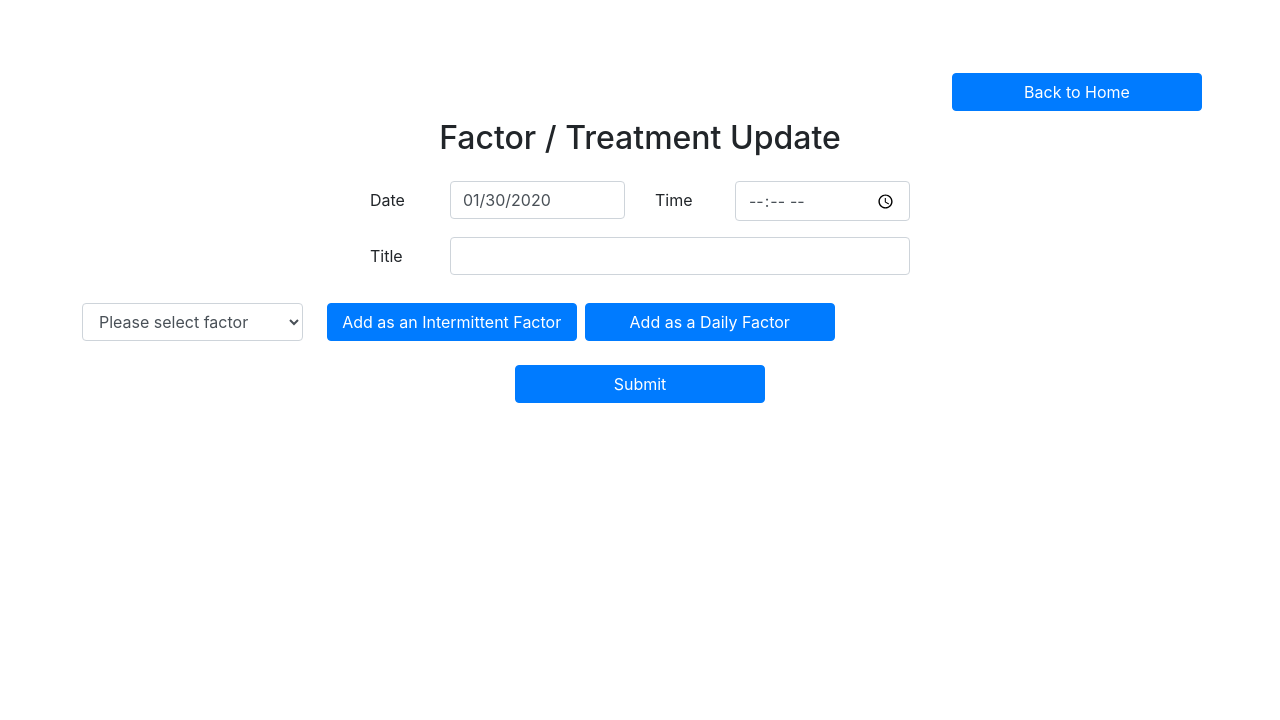
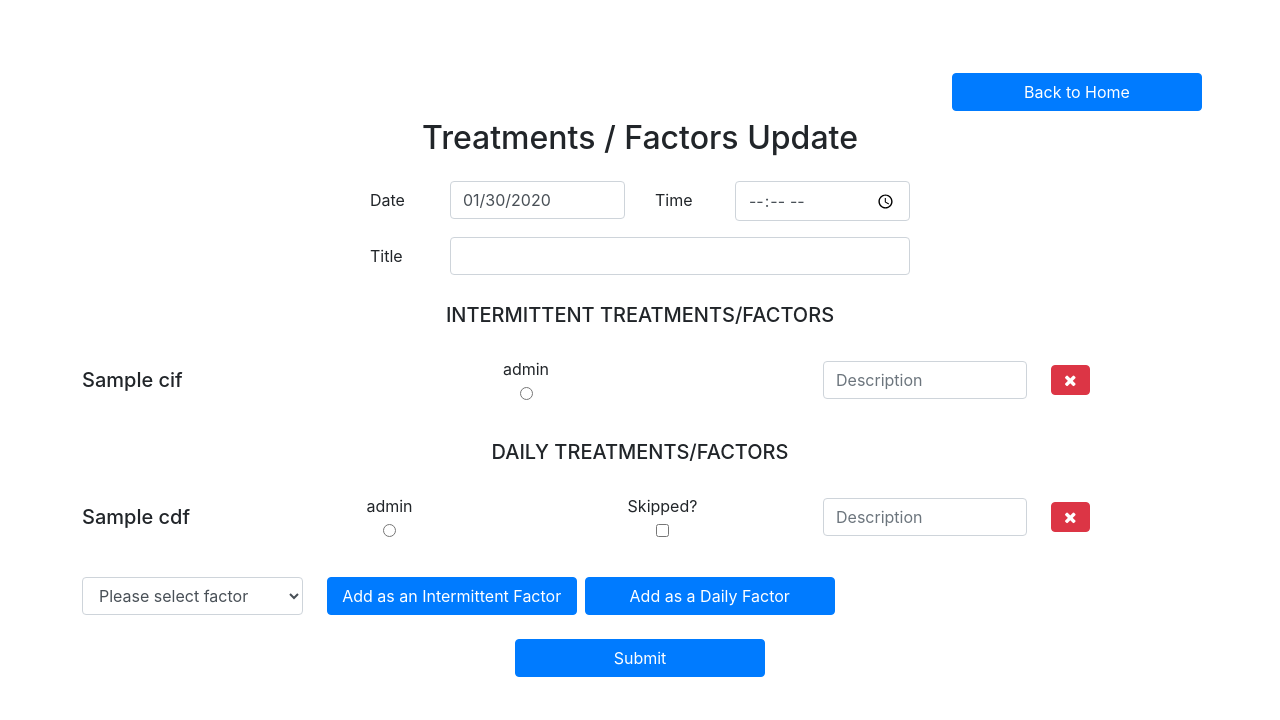
Before and after one commit to square1grp/WRW, a Django app: template wrw/templates/pages/update-factor-severities.html in a window 1280 px wide. Shown: the top 720 px of the page. Run offline with Django 3.2, Linux system fonts and the light colour scheme; the template is opened without the code that fills it: most values are stand-ins (such as "Sample title", 1, 10 or a date in 2020); some libraries are stand-ins or nearby versions.

Commit message:
design ufs page

```diff
--- a/wrw/static/css/update-severities.css
+++ b/wrw/static/css/update-severities.css
@@ -2,6 +2,11 @@
   width: 80px;
 }
 
-.table-borderless td {
+.table-borderless td,
+.table-borderless thead th {
   border: none;
 }
+
+.update-severities-page table tbody .btn:not(.delete):not(.edit):not(.add) {
+  width: 150px;
+}
--- /dev/null
+++ b/wrw/static/js/update-factor-severities.js
@@ -0,0 +1,91 @@
+var getTrHTML = function (factorID, factorTitle, factorLevels, is_daily_factor) {
+    template = `
+        <tr>
+            <td class="align-middle" width="15%">
+                <h5 class="mb-0">FactorTitle</h5>
+                <input type="hidden" name="factor_IDs" value="FactorID"/>
+            </td>
+
+            <td class="align-middle" width="50%">
+                <div class="row mx-auto">
+    `;
+
+    for (i = 0; i < factorLevels.length; i++) {
+        template += `
+            <div class="col text-center">
+                <label for="radio_FactorID_`+ (i + 1) + `" class="text-center w-100">` + factorLevels[i] + `</label>
+                <input id="radio_FactorID_`+ (i + 1) + `" type="radio" name="symptom_FactorID_level" value="` + (i + 1) + `"/>
+            </div>
+        `;
+    }
+
+    if (is_daily_factor) {
+        template += `
+            <div class="col text-center">
+                <label for="radio_{{cdf.factor.id}}_skipped" class="text-center w-100">Skipped?</label>
+                <input id="radio_{{cdf.factor.id}}_skipped" type="checkbox" name="factor_{{cdf.factor.id}}_skipped" value="yes"/>
+            </div>
+        `;
+    }
+
+    template += `
+                </div>
+            </td>
+
+            <td class="align-middle" width="20%">
+                <input name="symptom_FactorID_description" class="form-control" placeholder="Description">
+            </td>
+
+            <td class="align-middle" width="10%">
+                <button class="btn btn-danger delete" id="delete-factor-FactorID" type="button" data-symptom-id="FactorID">
+                    <i class="fa fa-times" aria-hidden="true"></i>
+                </button>
+            </td>
+        </tr>
+    `;
+
+    return template.replace(/FactorTitle/gi, factorTitle).replace(/FactorID/gi, factorID);
+};
+
+$(document).ready(function () {
+    var addFactor = function (is_daily_factor) {
+        var factor_id = $("select.factors").val();
+
+        if (factor_id) {
+            $.each(org_factors, function (idx, factor) {
+                if (factor['id'] == factor_id) {
+                    var template = getTrHTML(factor['id'], factor['title'], factor['levels'], is_daily_factor);
+
+                    if (is_daily_factor)
+                        $("form.ufs-form table.cdf-list tbody").append(template);
+                    else
+                        $("form.ufs-form table.cif-list tbody").append(template);
+
+                    $("form.ufs-form button#delete-factor-" + factor['id']).click(function () {
+                        $(this).parents("tr").remove()
+
+                        $("form.ufs-form select.factors option[value=" + factor['id'] + "]").prop("disabled", false);
+                    });
+
+                    $("form.ufs-form select.factors option[value=" + factor['id'] + "]").prop("disabled", true);
+                    $("form.ufs-form select.factors").val("-1");
+                }
+            });
+        }
+    };
+
+    $("form.ufs-form button.delete").click(function () {
+        var factor_id = $(this).data("factor-id");
+        $(this).parents("tr").remove()
+
+        $("form.ufs-form select.factors option[value=" + factor_id + "]").prop("disabled", false);
+    });
+
+    $("form.ufs-form button#add-intermittent-factor").click(function () {
+        addFactor(false)
+    });
+
+    $("form.ufs-form button#add-daily-factor").click(function () {
+        addFactor(true);
+    });
+});
--- a/wrw/static/js/update-symptom-severities.js
+++ b/wrw/static/js/update-symptom-severities.js
@@ -28,7 +28,7 @@ var getTrHTML = function (symptomID, symptomName, symptomLevels) {
             </td>
 
             <td class="align-middle" width="10%">
-                <button class="btn btn-danger delete" id="remove-SymptomID" type="button" data-symptom-id="SymptomID">
+                <button class="btn btn-danger delete" id="delete-symptom-SymptomID" type="button" data-symptom-id="SymptomID">
                     <i class="fa fa-times" aria-hidden="true"></i>
                 </button>
             </td>
@@ -56,7 +56,7 @@ $(document).ready(function () {
 
                     $("form.uss-form table.cus-list tbody").append(template);
 
-                    $("form.uss-form button#remove-" + symptom['id']).click(function () {
+                    $("form.uss-form button#delete-symptom-" + symptom['id']).click(function () {
                         $(this).parents("tr").remove()
 
                         $("form.uss-form select.symptoms option[value=" + symptom['id'] + "]").prop("disabled", false);
@@ -70,7 +70,6 @@ $(document).ready(function () {
     });
 
     $("#date_filter").change(function () {
-        console.log($(this).val())
         $("form.date_filter").submit();
     });
 });
--- a/wrw/templates/pages/update-factor-severities.html
+++ b/wrw/templates/pages/update-factor-severities.html
@@ -5,6 +5,10 @@
 {% load static %}
 <link rel="stylesheet" href="{% static 'css/update-severities.css' %}">
 <script src="{% static 'js/update-factor-severities.js' %}"></script>
+
+<script>
+    var org_factors = {{org_factors|safe}}
+</script>
 
 {% endblock %}
 
@@ -16,9 +20,9 @@
     </div>
 
     <div class="row">
-        <h2 class="col-12 text-center">Factor / Treatment Update</h2>
+        <h2 class="col-12 text-center">Treatments / Factors Update</h2>
 
-        <form class="uss-form w-100 needs-validation my-3" novalidate method="POST">
+        <form class="ufs-form w-100 needs-validation my-3" novalidate method="POST">
             {% csrf_token %}
 
             <input type="hidden" name="action" value="add"/>
@@ -63,7 +67,98 @@
                 </div>
             </div>
 
+            <table class="table table-borderless cif-list">
+                <thead>
+                    <tr>
+                        <th colspan="4">
+                            <h5 class="text-uppercase text-center">Intermittent Treatments/Factors</h5>
+                        </th>
+                    </tr>
+                </thead>
 
+                <tbody>
+                    {% for cif in cif_list %}
+                        <tr>
+                            <td class="align-middle" width="15%">
+                                <h5 class="mb-0">{{cif.getFactorTitle}}</h5>
+                                <input type="hidden" name="factor_IDs" value="{{cif.factor.id}}"/>
+                            </td>
+
+                            <td class="align-middle" width="50%">
+                                <div class="row mx-auto">
+                                    {% for level in cif.getFactorLevels %}
+                                        <div class="col text-center">
+                                            <label for="radio_{{cif.factor.id}}_{{forloop.counter}}" class="text-center w-100">{{level}}</label>
+                                            <input id="radio_{{cif.factor.id}}_{{forloop.counter}}" type="radio" name="factor_{{cif.factor.id}}_level" value="{{forloop.counter}}"/>
+                                        </div>
+                                    {% endfor %}
+                                </div>
+                            </td>
+
+                            <td class="align-middle" width="20%">
+                                <input name="factor_{{cif.factor.id}}_description" class="form-control" placeholder="Description">
+                            </td>
+
+                            <td class="align-middle">
+                                <div class="row mx-auto">
+                                    <button class="btn btn-danger delete" id="delete-factor-{{cif.factor.id}}" type="button" data-factor-id="{{cif.factor.id}}">
+                                        <i class="fa fa-times" aria-hidden="true"></i>
+                                    </button>
+                                </div>
+                            </td>
+                        </tr>
+                    {% endfor %}
+                </tbody>
+            </table>
+
+            <table class="table table-borderless cdf-list">
+                <thead>
+                    <tr>
+                        <th colspan="4">
+                            <h5 class="text-uppercase text-center">Daily Treatments/Factors</h5>
+                        </th>
+                    </tr>
+                </thead>
+
+                <tbody>
+                    {% for cdf in cdf_list %}
+                        <tr>
+                            <td class="align-middle" width="15%">
+                                <h5 class="mb-0">{{cdf.getFactorTitle}}</h5>
+                                <input type="hidden" name="factor_IDs" value="{{cdf.factor.id}}"/>
+                            </td>
+
+                            <td class="align-middle" width="50%">
+                                <div class="row mx-auto">
+                                    {% for level in cdf.getFactorLevels %}
+                                        <div class="col text-center">
+                                            <label for="radio_{{cdf.factor.id}}_{{forloop.counter}}" class="text-center w-100">{{level}}</label>
+                                            <input id="radio_{{cdf.factor.id}}_{{forloop.counter}}" type="radio" name="factor_{{cdf.factor.id}}_level" value="{{forloop.counter}}"/>
+                                        </div>
+                                    {% endfor %}
+
+                                    <div class="col text-center">
+                                        <label for="radio_{{cdf.factor.id}}_skipped" class="text-center w-100">Skipped?</label>
+                                        <input id="radio_{{cdf.factor.id}}_skipped" type="checkbox" name="factor_{{cdf.factor.id}}_skipped" value="yes"/>
+                                    </div>
+                                </div>
+                            </td>
+
+                            <td class="align-middle" width="20%">
+                                <input name="factor_{{cdf.factor.id}}_description" class="form-control" placeholder="Description">
+                            </td>
+
+                            <td class="align-middle">
+                                <div class="row mx-auto">
+                                    <button class="btn btn-danger delete" id="delete-factor-{{cdf.factor.id}}" type="button" data-factor-id="{{cdf.factor.id}}">
+                                        <i class="fa fa-times" aria-hidden="true"></i>
+                                    </button>
+                                </div>
+                            </td>
+                        </tr>
+                    {% endfor %}
+                </tbody>
+            </table>
 
             <table class="table table-borderless factor-list">
                 <tfoot>
@@ -72,15 +167,15 @@
                             <select class="form-control factors">
                                 <option value="-1">Please select factor</option>
                                 {% for factor in factors %}
-                                    <option value="{{factor.id}}" {% if factor.disabled %}disabled{% endif %}>{{factor.name}}</option>
+                                    <option value="{{factor.id}}" {% if factor.disabled %}disabled{% endif %}>{{factor.title}}</option>
                                 {% endfor %}
                             </select>
                         </td>
 
                         <td class="align-middle" width="58%">
                             <div class="row mx-auto">
-                                <button class="btn btn-primary mr-2">Add as an Intermittent Factor</button>
-                                <button class="btn btn-primary mr-auto">Add as a Daily Factor</button>
+                                <button id="add-intermittent-factor" class="btn btn-primary mr-2">Add as an Intermittent Factor</button>
+                                <button id="add-daily-factor" class="btn btn-primary mr-auto">Add as a Daily Factor</button>
                             </div>
                         </td>
 
--- a/wrw/templates/pages/update-symptom-severities.html
+++ b/wrw/templates/pages/update-symptom-severities.html
@@ -101,7 +101,7 @@
 
                                 <td class="align-middle" width="10%">
                                     <div class="row mx-auto">
-                                        <button class="btn btn-danger delete" id="remove-{{usss.symptom.id}}" type="button" data-symptom-id="{{usss.symptom.id}}">
+                                        <button class="btn btn-danger delete" id="delete-symptom-{{usss.symptom.id}}" type="button" data-symptom-id="{{usss.symptom.id}}">
                                             <i class="fa fa-times" aria-hidden="true"></i>
                                         </button>
                                     </div>
@@ -133,7 +133,7 @@
 
                                 <td class="align-middle" width="10%">
                                     <div class="row mx-auto">
-                                        <button class="btn btn-danger delete" id="remove-{{cus.symptom.id}}" type="button" data-symptom-id="{{cus.symptom.id}}">
+                                        <button class="btn btn-danger delete" id="delete-symptom-{{cus.symptom.id}}" type="button" data-symptom-id="{{cus.symptom.id}}">
                                             <i class="fa fa-times" aria-hidden="true"></i>
                                         </button>
                                     </div>
```
Also changed, not shown: wrw/models.py (+9 -0 lines), wrw/views/update_factor_severities.py (+43 -2 lines).
